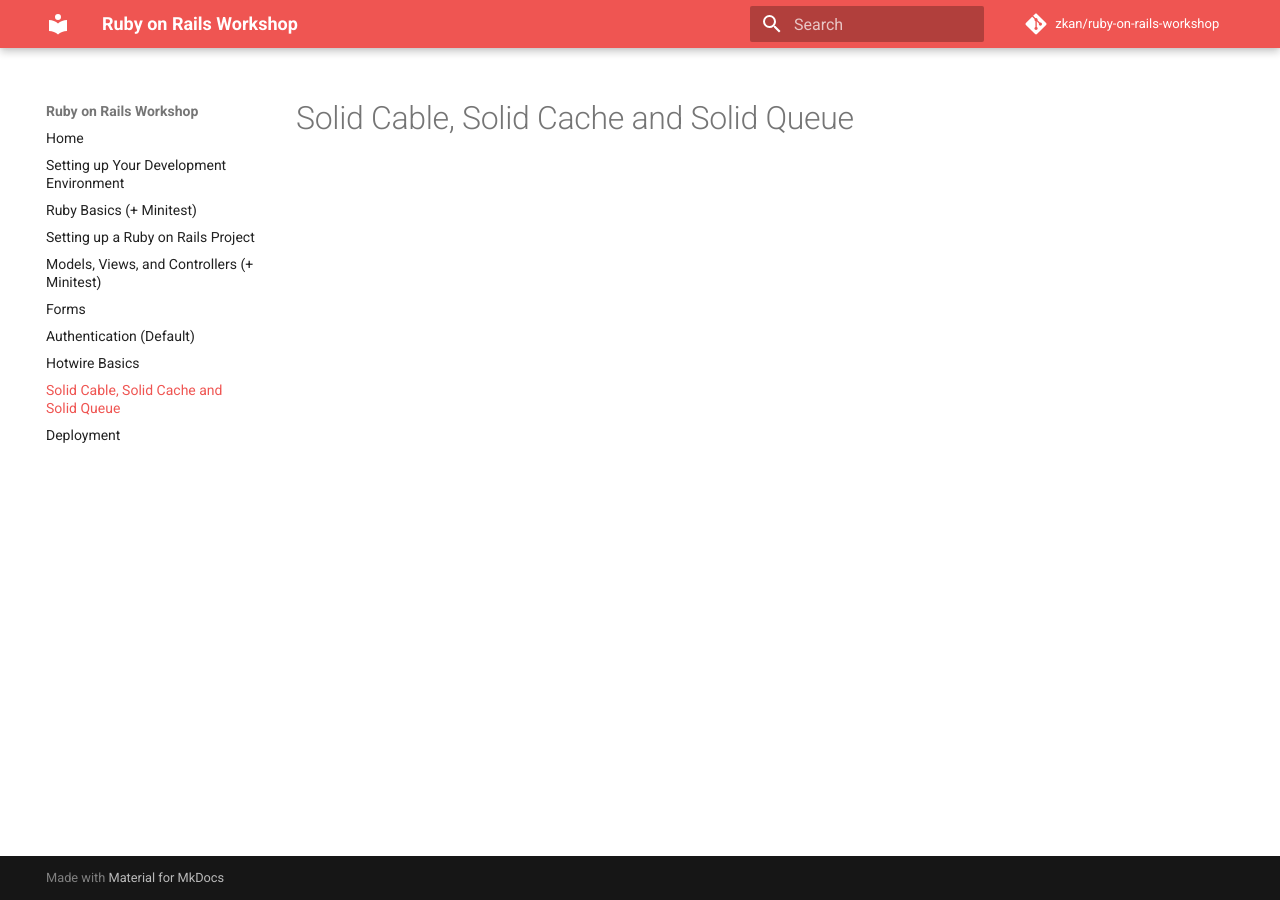
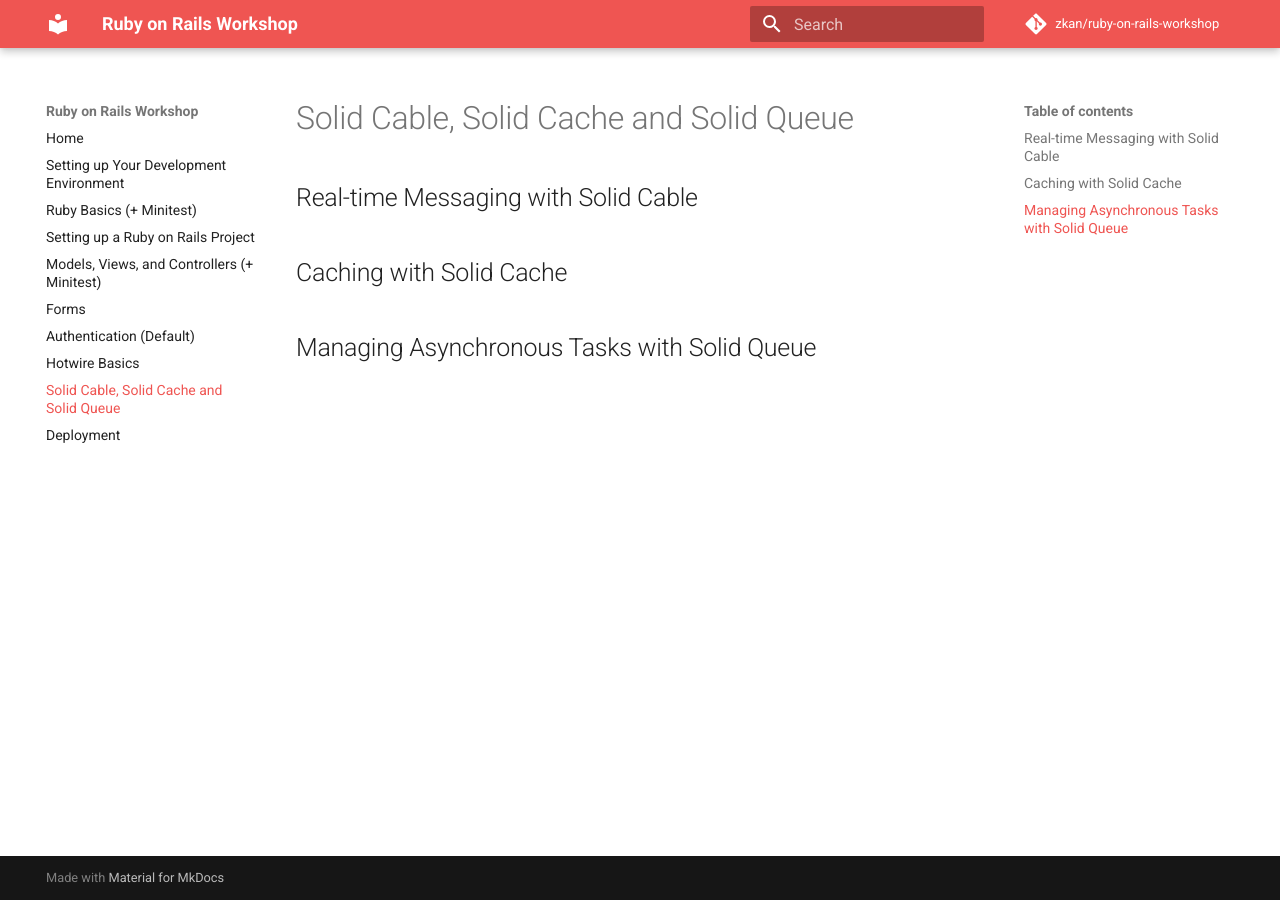
Before and after one commit to zkan/rails-unpacked-and-demystified-workshop, an MkDocs documentation site: the page built from docs/solid-cable-solid-cache-and-solid-queue.md, in a window 1280 px wide. Built offline with MkDocs 1.6.1 and Material for MkDocs 9.7.7, drawn with Linux system fonts in a browser that asks for light colours; comment, search, counter and statistics services are not loaded.

Commit message:
Divide into sections

```diff
--- a/docs/solid-cable-solid-cache-and-solid-queue.md
+++ b/docs/solid-cable-solid-cache-and-solid-queue.md
@@ -1 +1,10 @@
 # Solid Cable, Solid Cache and Solid Queue
+
+
+## Real-time Messaging with Solid Cable
+
+
+## Caching with Solid Cache
+
+
+## Managing Asynchronous Tasks with Solid Queue
```
